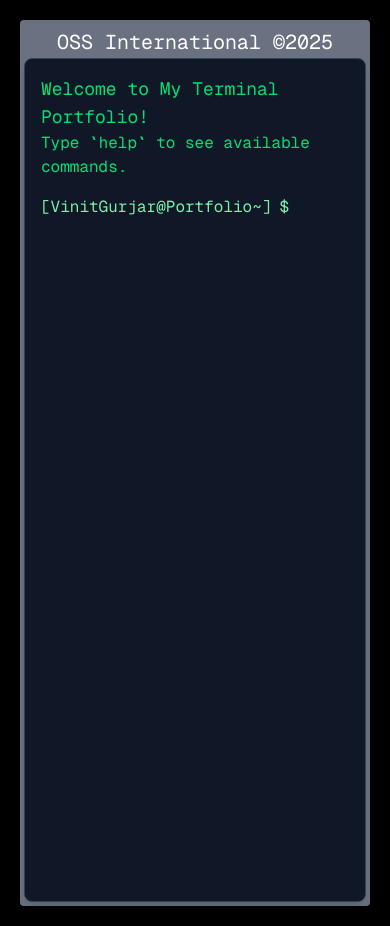
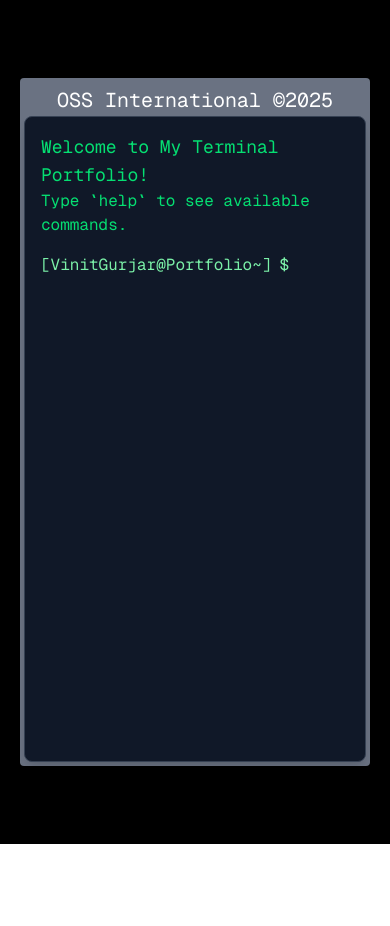
Before and after one commit to Ronit-gurjar/terminal-portfolio, a Next.js app: page / in a window 390 px wide. After the commit the page ends 844 px from the top, so only its background shows below. Built offline with nearby package versions, Linux system fonts and the light colour scheme.

Commit message:
Fix: responsiveness

```diff
--- a/components/bootloader.tsx
+++ b/components/bootloader.tsx
@@ -42,7 +42,7 @@ const BootLoader = ({ onComplete }: { onComplete: () => void }) => {
     <div className="min-h-screen bg-black text-green-400 font-mono p-5 flex justify-center items-center">
     <div className="p-1 pt-2 rounded flex flex-col justify-center gap-0.5 items-center bg-gray-500">
        <span className="text-xl text-white font-mono"> OSS International ©2025</span>
-       <div className="w-full max-w-3xl h-auto min-w-[380px] min-h-screen mx-auto bg-gray-900 p-4 rounded-lg shadow-lg border border-gray-700 overflow-hidden">
+       <div className="lg:w-[900px] lg:h-[600px] md:w-full md:h-auto md:max-h-screen mx-auto bg-gray-900 p-4 rounded-lg shadow-lg border border-gray-700 overflow-hidden">
         {messages.map((msg, index) => (
           <p key={index} className="boot-line">{msg}</p>
         ))}
--- a/components/terminal.tsx
+++ b/components/terminal.tsx
@@ -54,7 +54,7 @@ export default function Terminal() {
     <div className="min-h-screen bg-black text-green-400 font-mono p-5 flex justify-center items-center">
     <div className="p-1 pt-2 rounded flex flex-col justify-center gap-0.5 items-center bg-gray-500">
        <span className="text-xl text-white font-mono"> OSS International ©2025</span>
-      <div className="w-full max-w-3xl h-auto min-h-screen mx-auto bg-gray-900 p-4 rounded-lg shadow-lg border border-gray-700 overflow-hidden scrollbar-thin scrollbar-thumb-green-500 scrollbar-track-black/50">
+      <div className="lg:w-[900px] lg:h-[600px] md:w-full md:h-auto md:max-h-screen mx-auto bg-gray-900 p-4 rounded-lg shadow-lg border border-gray-700 overflow-hidden scrollbar-thin scrollbar-thumb-green-500 scrollbar-track-black/50">
         <p className="text-lg">Welcome to My Terminal Portfolio!</p>
         <p>Type `help` to see available commands.</p>
 
@@ -65,7 +65,7 @@ export default function Terminal() {
 
           {history.map((item, index) => (
             <div key={index}>
-              <p className="text-green-300">$ {item.command}</p>
+              <p className="text-green-300">[VinitGurjar@Portfolio~] $ {item.command}</p>
               {item.output}
             </div>
           ))}
```
